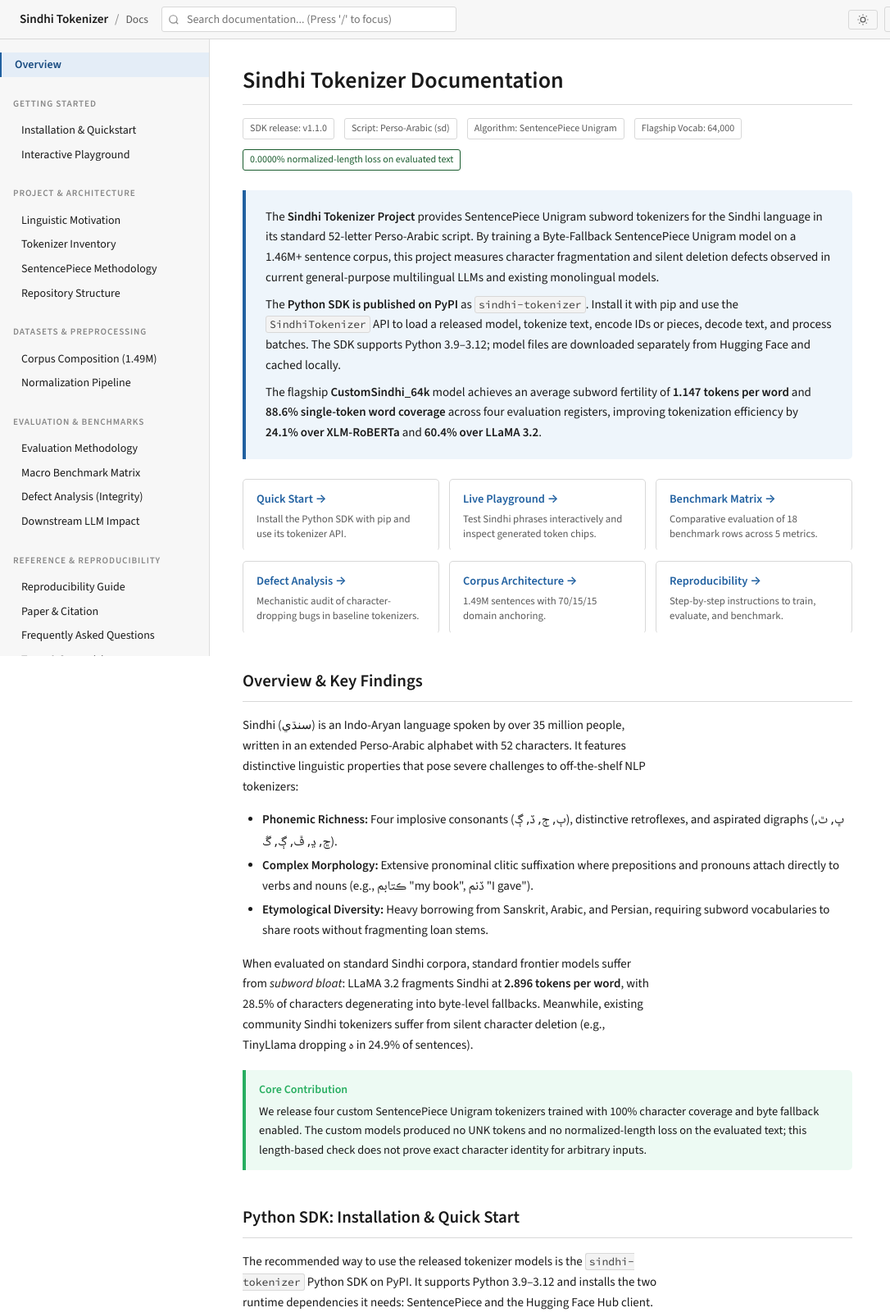
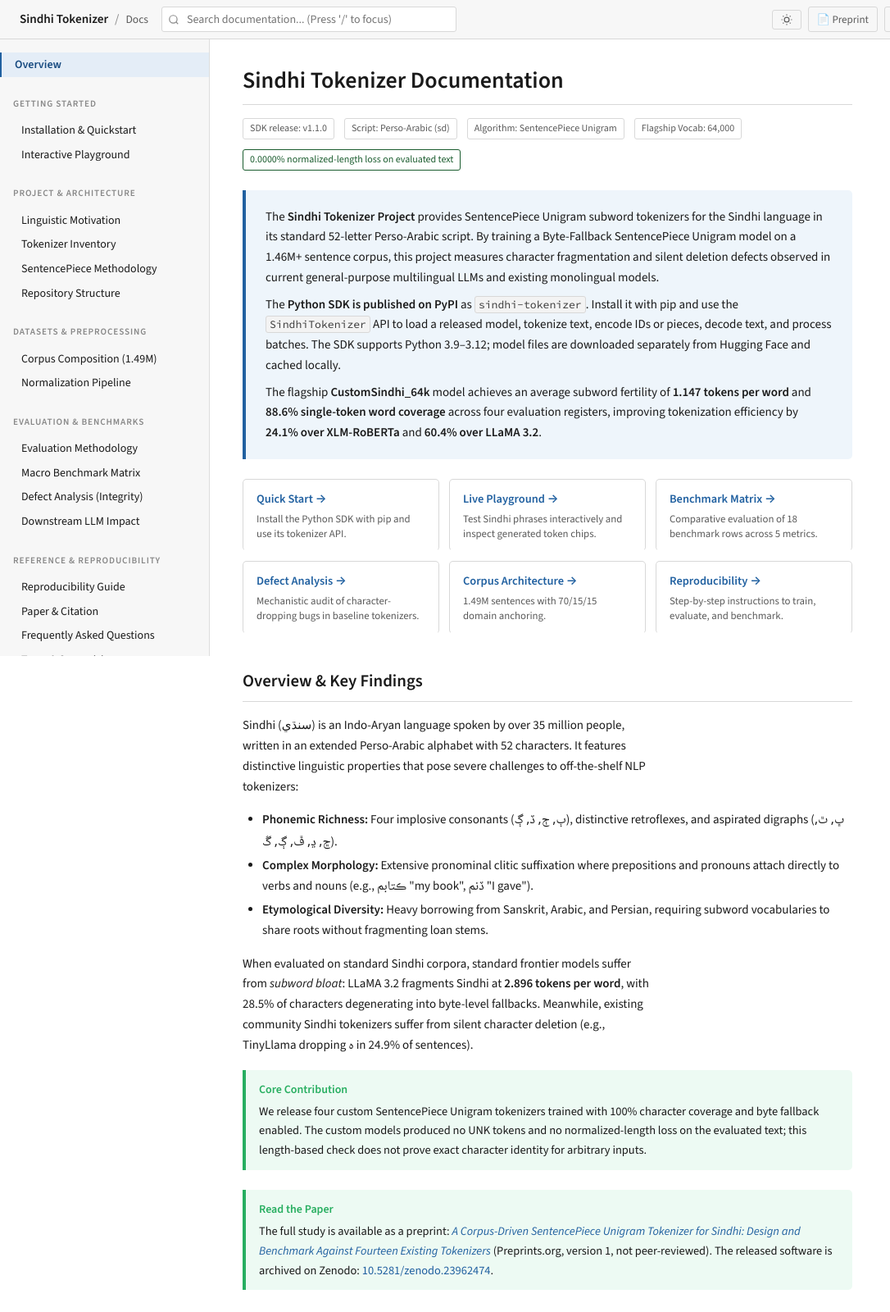
Before and after one commit to alinawazcode/sindhi-tokenizer, a plain HTML site: page docs/index.html in a window 1280 px wide. Shown: the top 1600 px of the page at 82% size, 0-1086 px from the left. Drawn offline with nearby package versions, Linux system fonts and the light colour scheme.

Commit message:
docs: add Preprints.org preprint across all docs, live site and demo
- Live docs site: Preprint header button, 'Read the Paper' callout, footer links
- explainer: link preprint and replace 'not yet published' status
- results, demo, evaluation, training, notebooks, DATA_SOURCES: preprint pointer
- demo UI footer: link to the preprint
- pyproject: add Documentation, Preprint and Zenodo project URLs

Co-Authored-By: Claude Sonnet 5.5 <noreply@anthropic.com>
Claude-Session: https://claude.ai/code/session_01MVS39KrDa4xG98J5Lfd9tx

```diff
--- a/docs/index.html
+++ b/docs/index.html
@@ -68,6 +68,11 @@
           <line x1="18.36" y1="5.64" x2="19.78" y2="4.22"></line>
         </svg>
       </button>
+
+      <a href="https://doi.org/10.20944/preprints202611.1598.v1" target="_blank" rel="noopener noreferrer"
+        class="header-btn" title="Preprint on Preprints.org (not peer-reviewed)">
+        <span>📄 Preprint</span>
+      </a>
 
       <a href="https://huggingface.co/alinawazmahar/sindhi-tokenizer" target="_blank" rel="noopener noreferrer"
         class="header-btn" title="Hugging Face Hub">
@@ -233,6 +238,14 @@
             We release four custom SentencePiece Unigram tokenizers trained with 100% character coverage and byte
             fallback enabled. The custom models produced no UNK tokens and no normalized-length loss on the evaluated
             text; this length-based check does not prove exact character identity for arbitrary inputs.
+          </div>
+
+          <div class="callout callout-tip">
+            <div class="callout-title">Read the Paper</div>
+            The full study is available as a preprint:
+            <a href="https://doi.org/10.20944/preprints202611.1598.v1" target="_blank" rel="noopener noreferrer"><em>A Corpus-Driven SentencePiece Unigram Tokenizer for Sindhi: Design and Benchmark Against Fourteen Existing Tokenizers</em></a>
+            (Preprints.org, version 1, not peer-reviewed). The released software is archived on Zenodo:
+            <a href="https://doi.org/10.5281/zenodo.23962474" target="_blank" rel="noopener noreferrer">10.5281/zenodo.23962474</a>.
           </div>
         </section>
 
@@ -1186,6 +1199,10 @@ python evaluation/metrics.py --model models/sindhi_custom_64000.model --text dat
         href="https://www.linkedin.com/in/attaullah-sahito/?isSelfProfile=false" target="_blank"
         rel="noopener noreferrer">Dr. Attaullah Sahito</a>
     </div>
+    <div>
+      <a href="https://doi.org/10.20944/preprints202611.1598.v1" target="_blank" rel="noopener noreferrer">Preprint (Preprints.org)</a> •
+      <a href="https://doi.org/10.5281/zenodo.23962474" target="_blank" rel="noopener noreferrer">Software archive (Zenodo)</a>
+    </div>
   </footer>
 
   <!-- Toast Notification Container -->
```
Also changed, not shown: 9 other files.
